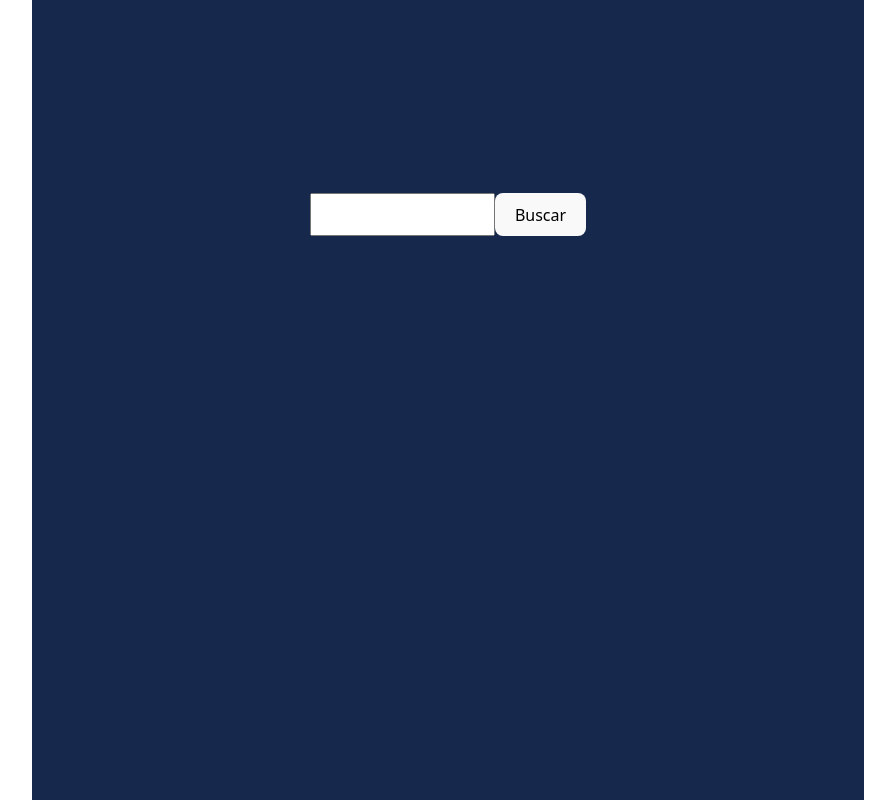
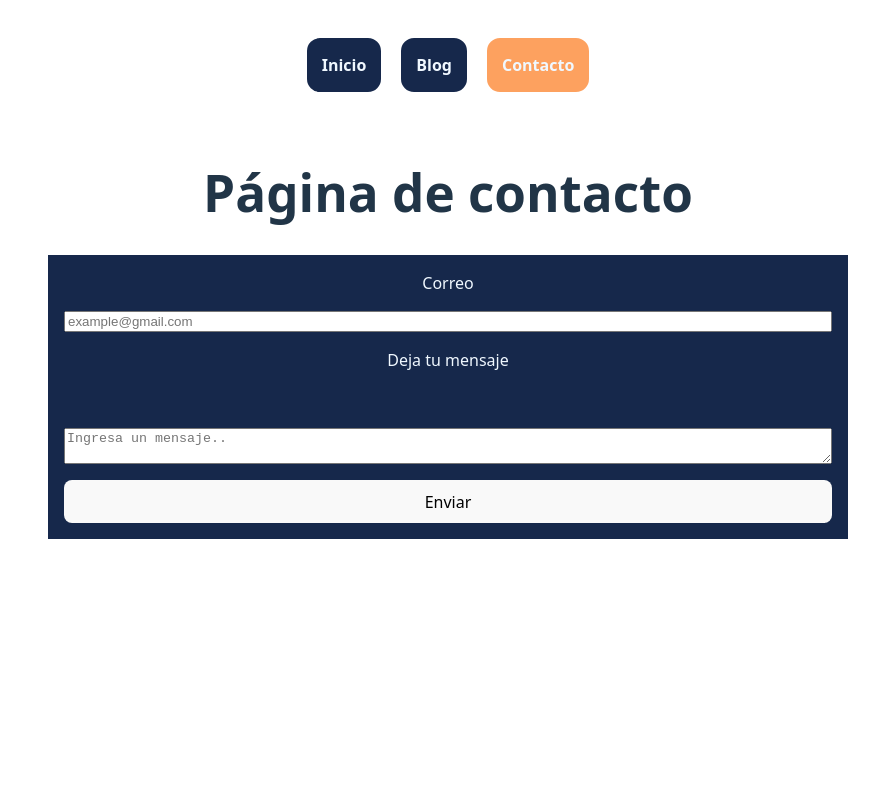
Before and after one commit to maidagom/Clase31-React, a React (Vite) app: page /contacto.html in a window 1280 px wide. Shown: the whole page, without its empty margins (192-1087 px from the left). Built offline with nearby package versions, Linux system fonts and the light colour scheme.

Commit message:
menu añadido

```diff
--- a/src/App.css
+++ b/src/App.css
@@ -1,15 +1,15 @@
 #root {
   display: grid;
+  align-content: start;
   align-items: center;
-  height:auto;
+  height:100dvh;
   grid-template-columns: repeat(1, 1fr);
   gap: 16px;
-  text-align: center;
-  padding: 16px;
   width: 100%;
   max-width: 800px;
-  background-color: rgb(22, 40, 75);
-  margin-inline: auto
+  margin-inline: auto;
+  box-sizing: border-box;
+  justify-content: center;
 }
 
 .logo {
@@ -60,11 +60,16 @@
 
 form{
   display: flex;
-  width: 100%;
-  margin-inline: auto;
+  background-color: rgb(22, 40, 75);
+  color: aliceblue;
+  padding: 16px;
   justify-content: center;
 }
 
+.contacto{
+  display: flex;
+  flex-direction: column;
+}
 
 .personaje-encontrado{
   border: 1px solid white;
@@ -86,9 +91,31 @@ form{
   gap: 16px;
   flex-wrap: wrap;
   justify-content: center;
+  padding: 16px;
   img{
     width: 180px;
     height: 180px;
     object-fit: scale-down;
   }
 }
+
+nav {
+  display: flex;
+  justify-content: center;
+  gap: 16px;
+  padding: 36px;
+  a {
+  color: aliceblue;
+  border: 2px solid white;
+  border-radius: 15px;
+  background-color:rgb(22, 40, 75);
+  padding: 15px;
+  font-weight: bold;
+  &.Aqui-estoy{
+    background-color: rgba(253, 155, 85, 0.936);
+  }
+}
+}
+h1{
+  text-align: center;
+}
--- a/src/_App.jsx
+++ b/src/_App.jsx
@@ -4,7 +4,11 @@ import { guardar, obtener, limpiar } from "./utils/almacenamiento.js";
 import { obtenerDatos } from "./utils/llamadas.js";
 import Swal from 'sweetalert2'
 import { Tarjeta } from './componentes/Tarjeta.jsx';
+import { Menu } from './componentes/Menu.jsx';
 
+import { BrowserRouter, Route, Switch } from "react-router-dom";
+import { Contacto } from './páginas/Contacto.jsx';
+import { blog } from './páginas/blog.jsx';
 
 export function App() {
 
@@ -60,6 +64,10 @@ export function App() {
     }
 
     return <>
+        <BrowserRouter>
+        <switch>
+            <Route exact path="/">
+                <Menu />
                 <form onSubmit={handleSubmit} role='search'>
                 <input name='personaje' />
                 <button>Buscar</button>
@@ -72,7 +80,13 @@ export function App() {
                         }
                     )
                 }
-        {/*character.id > 0 && <Tarjeta datos={character}  />*/}
                 </section>
+            </Route>
+            <Route path="/contacto.html">
+                <Contacto />
+            </Route>
+            <Route path="/blog" component={blog} />
+        </switch>
+        </BrowserRouter>
     </>
 }
--- /dev/null
+++ b/src/componentes/Menu.jsx
@@ -0,0 +1,9 @@
+import { NavLink, Link } from "react-router-dom";
+
+export const Menu = () => {
+    return <nav>
+        <NavLink activeClassName="Aqui-estoy" to="/" exact>Inicio</NavLink>
+        <NavLink activeClassName="Aqui-estoy" to="/blog">Blog</NavLink>
+        <NavLink activeClassName="Aqui-estoy" to="/contacto.html">Contacto</NavLink>
+    </nav>
+}
--- a/src/index.css
+++ b/src/index.css
@@ -15,7 +15,7 @@
 
 a {
   font-weight: 500;
-  color: #646cff;
+  color: #e7e7ea;
   text-decoration: inherit;
 }
 a:hover {
--- /dev/null
+++ b/src/páginas/Contacto.jsx
@@ -0,0 +1,20 @@
+import { Menu } from "../componentes/Menu.jsx"
+
+
+export const Contacto = () => {
+    return <>
+    <Menu/>
+    <h1>Página de contacto</h1>
+    <form className="contacto" action="/" method="post" style={
+        {textAlign: "center",
+            gap: "16px"
+         }
+    }>
+    <label htmlFor="correo">Correo</label>
+    <input type="email" name="correo" id="correo" placeholder="example@gmail.com" />
+    <label htmlFor="mensaje">Deja tu mensaje</label><br />
+    <textarea name="mensaje" id="mensaje" placeholder="Ingresa un mensaje.."></textarea>
+    <button>Enviar</button>
+    </form>
+    </>
+}
--- /dev/null
+++ b/src/páginas/blog.jsx
@@ -0,0 +1,9 @@
+import { Menu } from "../componentes/Menu.jsx"
+
+
+export const blog = () => {
+    return <>
+    <Menu/>
+    <h1>Blog</h1>
+    </>
+}
```
Lines whose indentation alone changed are shown as unchanged.
